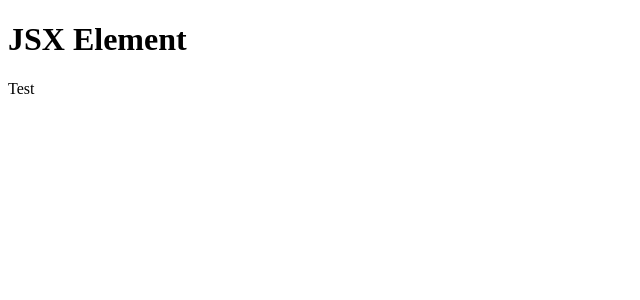
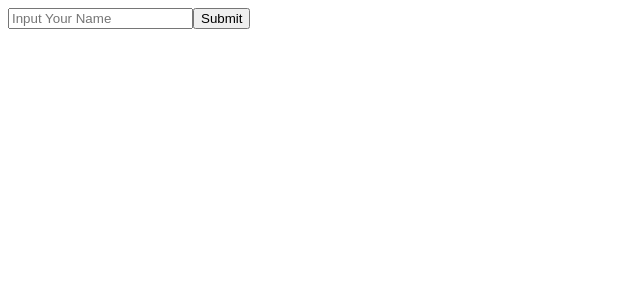
Before and after one commit to Satyateja-dvs/namaste-react, a React (Vite) app: page / in a window 1280 px wide. Shown: the top 300 px of the page, without its empty margins (0-640 px from the left). Built offline with nearby package versions, Linux system fonts and the light colour scheme.

Commit message:
Played with React Code

```diff
--- a/App.js
+++ b/App.js
@@ -2,16 +2,33 @@
 import React from 'react';
 import ReactDOM from 'react-dom';
 
-const element = React.createElement('h1', {style: {color: "red"}}, 'Hello, world');
+const element = React.createElement('h1', { style: { color: "red" } }, 'Hello, world');
 console.log(element);
 
 const JSXElement = (
-    <>
-        <h1>JSX Element</h1>
-        <p>Test</p>
-    </>
+  <>
+    <h1>JSX Element</h1>
+    <p>Test</p>
+  </>
 )
-// JSX Element => React.createElement => Object => HTML Element
 
-console.log(JSXElement);
-ReactDOM.createRoot(document.getElementById('root')).render(JSXElement);
+const HomePage = () => {
+  const [data, setData] = React.useState('');
+
+  const validateData = () => {
+    setData("Data is valid");
+  }
+
+  return (
+    <div>
+      <input placeholder='Input Your Name'/>
+      <button onClick={validateData}>Submit</button>
+      <div className='hello'>
+        {data}
+      </div>
+    </div>
+  )
+}
+
+const root = document.getElementById('root');
+ReactDOM.render(<HomePage />, root);
```
